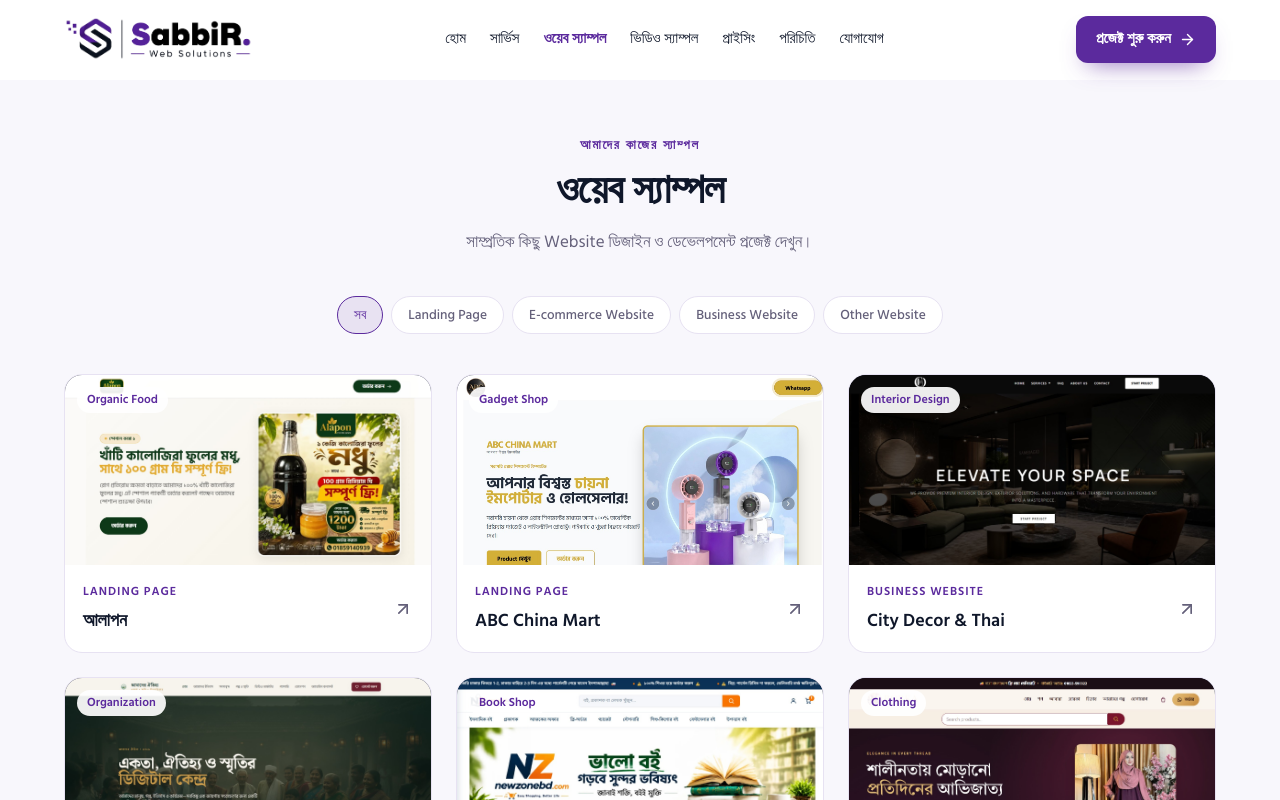
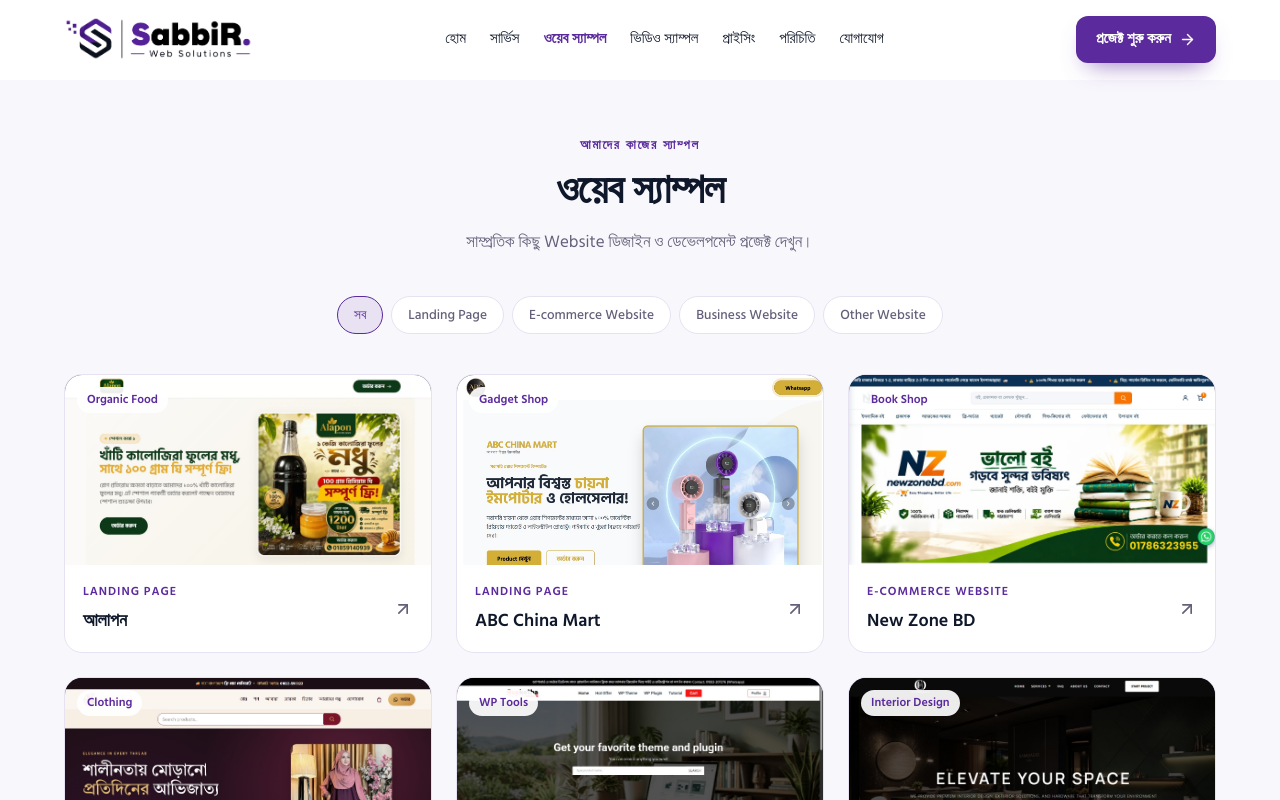
Before and after one commit to sourov6580/sabbir-web-solutions, a Next.js app: page /web-samples in a window 1280 px wide. Shown: the top 800 px of the page. Built offline with nearby package versions, Linux system fonts and the light colour scheme.

Commit message:
Update site.js

```diff
--- a/content/site.js
+++ b/content/site.js
@@ -121,10 +121,11 @@
   web: [
     { t: "আলাপন", cat: "Landing Page", biz: "Organic Food", url: "https://landing.rwmart.shop/step/alapon/", image: "/images/alaapon.com.png" },
     { t: "ABC China Mart", cat: "Landing Page", biz: "Gadget Shop", url: "https://landing.rwmart.shop/step/abcchinamart/", image: "/images/abcchinamart.com.png" },
+    { t: "New Zone BD", cat: "E-commerce Website", biz: "Book Shop", url: "https://newzonebd.rwmart.shop/", image: "/images/newzonebd.rwmart.shop.png" },
+    { t: "Borka Everyday", cat: "E-commerce Website", biz: "Clothing", url: "https://borkaeveryday.rwmart.shop/", image: "/images/borkaeveryday.rwmart.shop.png" },
+    { t: "Rupkotha Web Mart", cat: "E-commerce Website", biz: "WP Tools", url: "https://rwmart.shop/", image: "/images/rwmart.shop.png" },
     { t: "City Decor & Thai", cat: "Business Website", biz: "Interior Design", url: "https://citydecorandthai.rwmart.shop/", image: "/images/citydecorandthai.rwmart.shop.png" },
     { t: "আমাদের ঐতিহ্য", cat: "Other Website", biz: "Organization", url: "https://amader-proshchitra.lovable.app/", image: "/images/amader-oitijjo.png" },
-    { t: "New Zone BD", cat: "E-commerce Website", biz: "Book Shop", url: "https://newzonebd.rwmart.shop/", image: "/images/newzonebd.rwmart.shop.png" },
-    { t: "Borka Everyday", cat: "E-commerce Website", biz: "Clothing", url: "https://borkaeveryday.rwmart.shop/", image: "/images/borkaeveryday.rwmart.shop.png" },
   ],
   video: [
     { t: "M M Agro – Fresh Agricultural & Dairy", cat: "E-commerce & Product Ads", biz: "এগ্রিকালচার", url: "https://youtu.be/Fn0Z41aj2Gs", image: "https://img.youtube.com/vi/Fn0Z41aj2Gs/hqdefault.jpg" },
```
